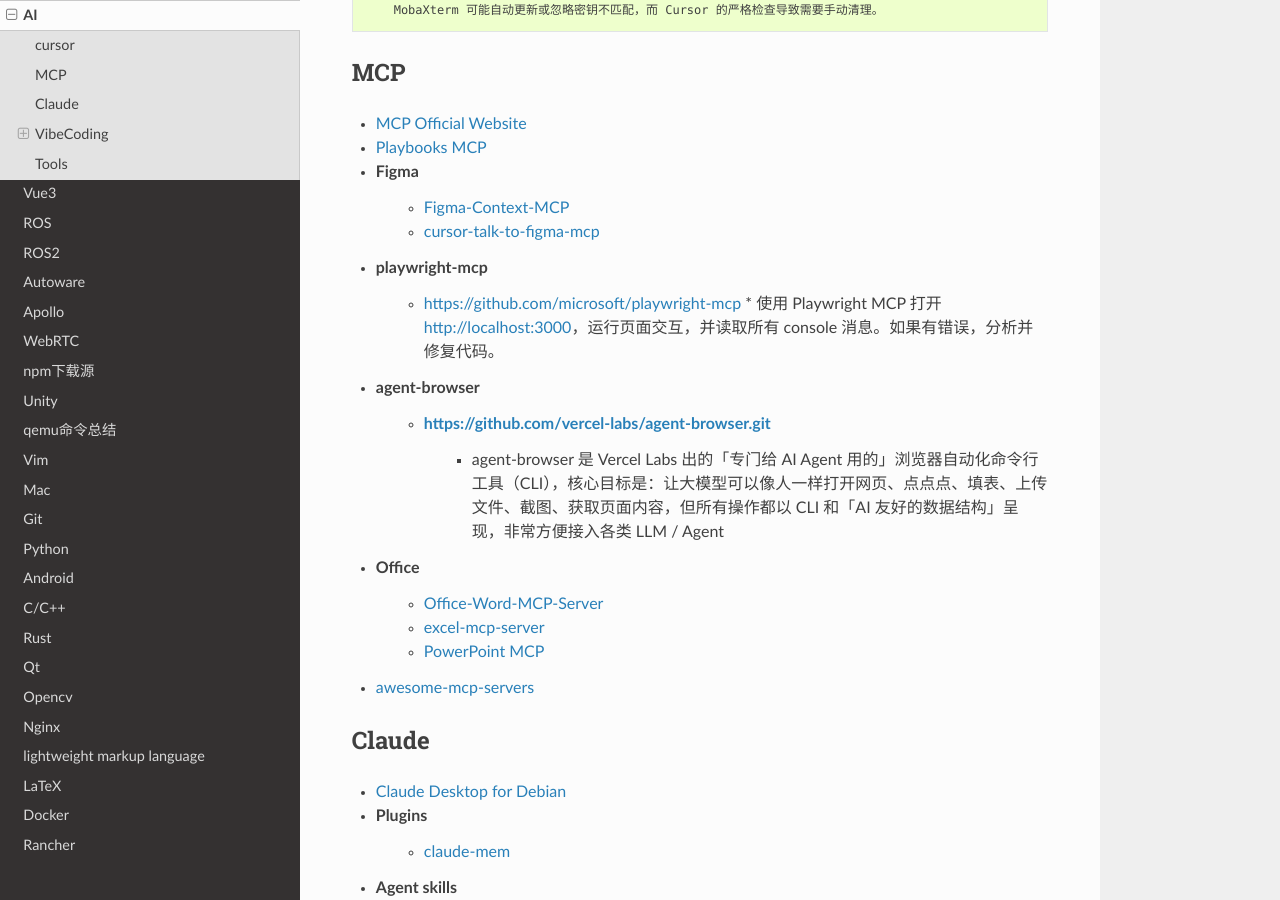
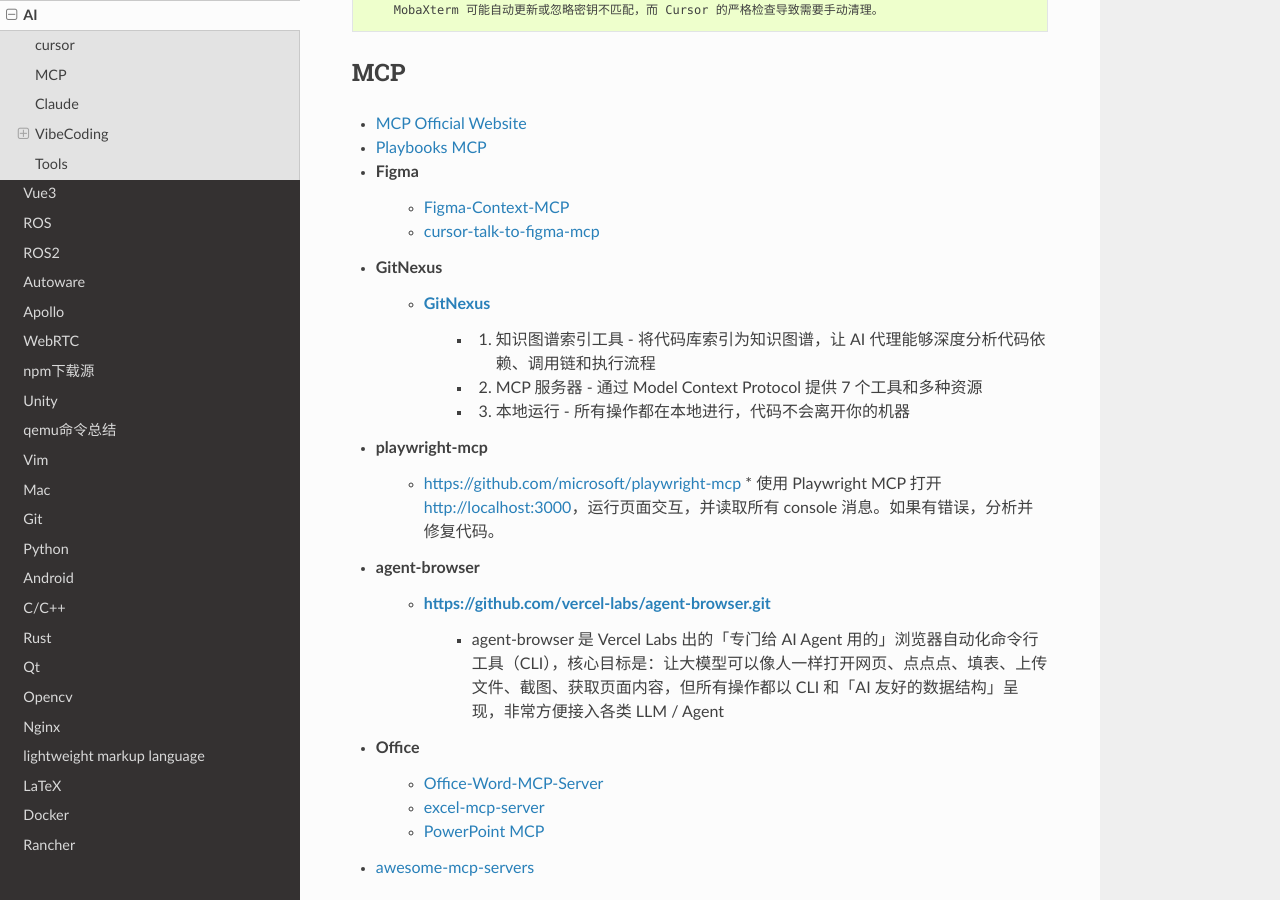
Before and after one commit to my-rds-store/my_space, a Sphinx documentation site: the page built from source/ai/index.rst, in a window 1280 px wide and 900 px high, scrolled down 841 px. Built offline with Sphinx 7.4.7 and the Read the Docs theme 3.1.0, drawn with Linux system fonts in a browser that asks for light colours.

Commit message:
update ...

```diff
--- a/source/ai/index.rst
+++ b/source/ai/index.rst
@@ -56,6 +56,13 @@
     * `Figma-Context-MCP <https://github.com/GLips/Figma-Context-MCP>`_
     * `cursor-talk-to-figma-mcp <https://github.com/sonnylazuardi/cursor-talk-to-figma-mcp>`_
 
+* GitNexus
+    * `GitNexus <https://github.com/abhigyanpatwari/GitNexus>`_
+        * 1. 知识图谱索引工具 - 将代码库索引为知识图谱，让 AI 代理能够深度分析代码依赖、调用链和执行流程
+        * 2. MCP 服务器 - 通过 Model Context Protocol 提供 7 个工具和多种资源
+        * 3. 本地运行 - 所有操作都在本地进行，代码不会离开你的机器
+
+
 * playwright-mcp
     * https://github.com/microsoft/playwright-mcp
       * 使用 Playwright MCP 打开 http://localhost:3000，运行页面交互，并读取所有 console 消息。如果有错误，分析并修复代码。
@@ -63,7 +70,6 @@
 * agent-browser
     * https://github.com/vercel-labs/agent-browser.git
         * agent-browser 是 Vercel Labs 出的「专门给 AI Agent 用的」浏览器自动化命令行工具（CLI），核心目标是：让大模型可以像人一样打开网页、点点点、填表、上传文件、截图、获取页面内容，但所有操作都以 CLI 和「AI 友好的数据结构」呈现，非常方便接入各类 LLM / Agent
-
 * Office
     * `Office-Word-MCP-Server <https://github.com/GongRzhe/Office-Word-MCP-Server>`_
     * `excel-mcp-server <https://github.com/negokaz/excel-mcp-server>`_
```
